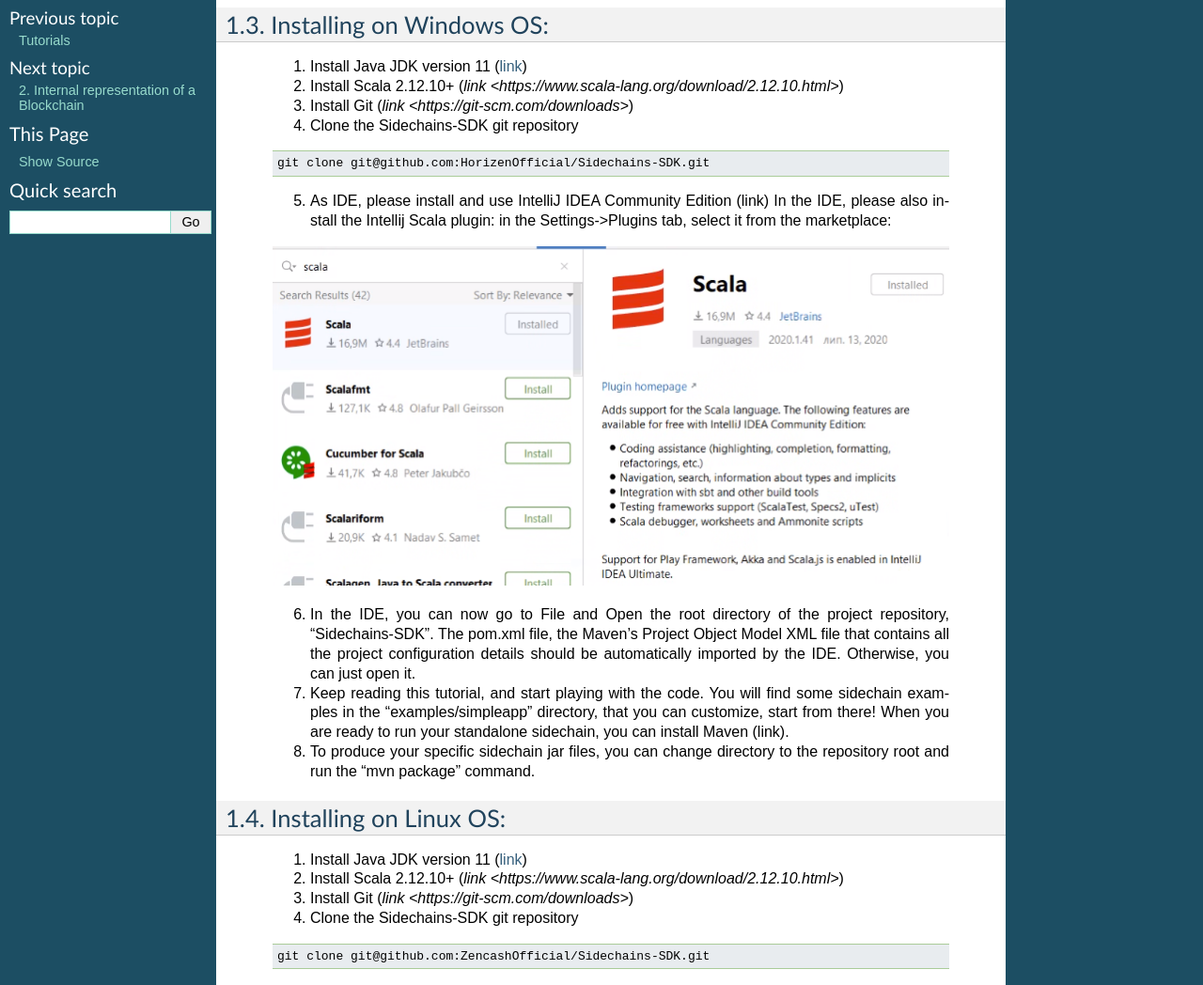
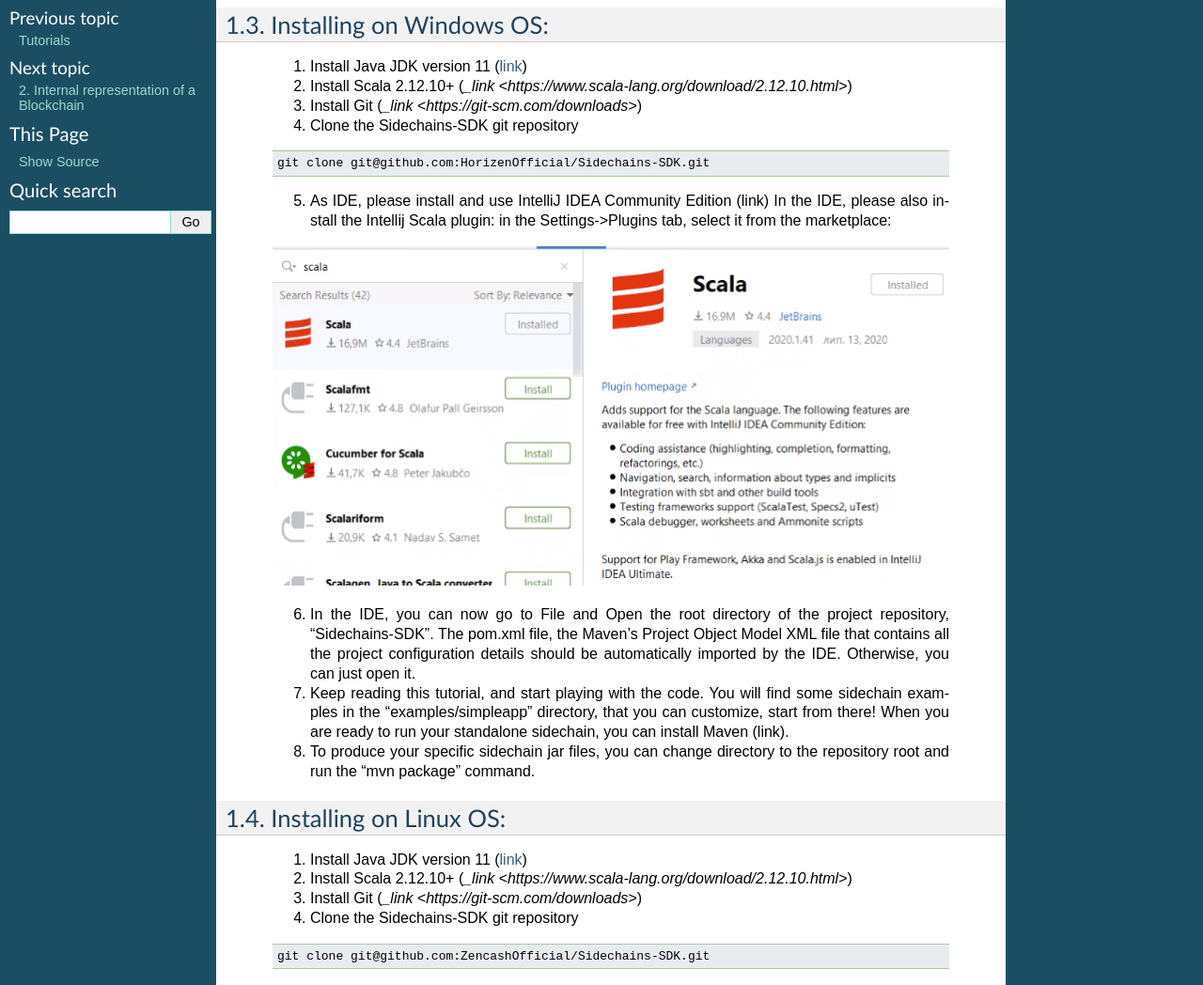
Before and after one commit to megaluck/documentation, a Sphinx documentation site: the page built from docs/introduction/01-install.rst, in a window 1280 px wide and 1400 px high. Shown: the part 333-1381 px from the top of the window at 94% size. Built offline with Sphinx 7.4.7, drawn with Linux system fonts in a browser that asks for light colours.

```diff
--- a/docs/introduction/01-install.rst
+++ b/docs/introduction/01-install.rst
@@ -25,8 +25,8 @@ Installing on Windows OS:
 *************************
 
   1. Install Java JDK version 11 (`link <https://www.oracle.com/java/technologies/javase-jdk11-downloads.html>`_)
-  2. Install Scala 2.12.10+ (`link <https://www.scala-lang.org/download/2.12.10.html>`)
-  3. Install Git (`link <https://git-scm.com/downloads>`)
+  2. Install Scala 2.12.10+ (`_link <https://www.scala-lang.org/download/2.12.10.html>`)
+  3. Install Git (`_link <https://git-scm.com/downloads>`)
   4. Clone the Sidechains-SDK git repository
 
   .. code:: Bash
@@ -47,8 +47,8 @@ Installing on Linux OS:
 ***********************
 
   1. Install Java JDK version 11 (`link <https://www.oracle.com/java/technologies/javase-jdk11-downloads.html>`_)
-  2. Install Scala 2.12.10+ (`link <https://www.scala-lang.org/download/2.12.10.html>`)
-  3. Install Git (`link <https://git-scm.com/downloads>`)
+  2. Install Scala 2.12.10+ (`_link <https://www.scala-lang.org/download/2.12.10.html>`)
+  3. Install Git (`_link <https://git-scm.com/downloads>`)
   4. Clone the Sidechains-SDK git repository
 
   .. code:: Bash
```
